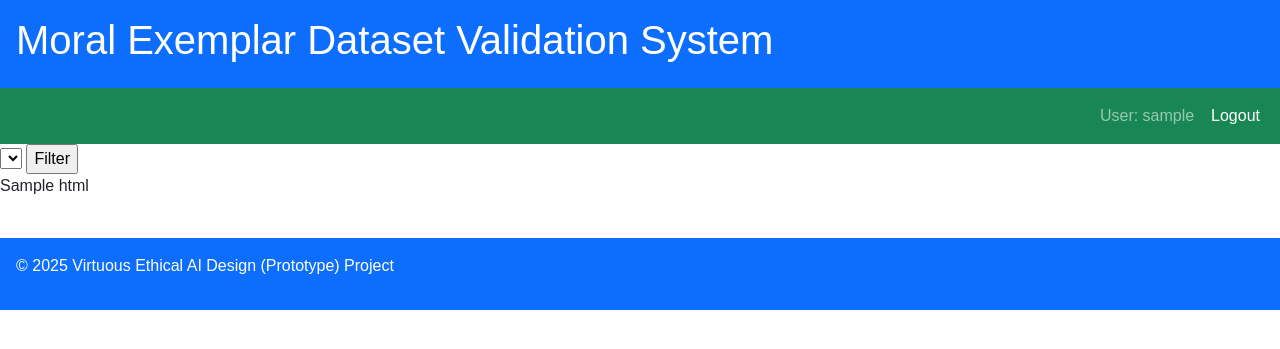
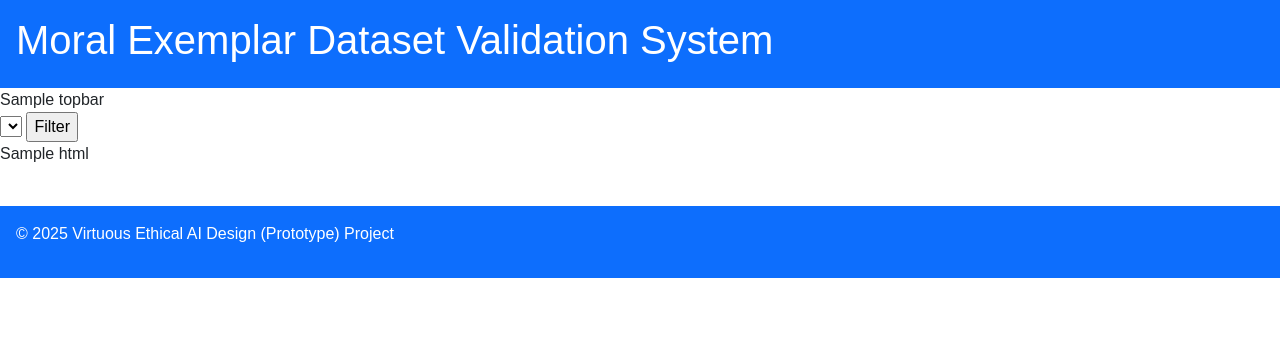
Before and after one commit to haggenso/moral_exemplar, a Flask app: template templates/view.html in a window 1280 px wide. Shown: the top 349 px of the page. Run offline with Flask 3, Linux system fonts and the light colour scheme; the template is opened without the code that fills it: most values are stand-ins (such as "Sample title", 1, 10 or a date in 2020); lists and menus that the app fills with data are empty; some libraries are stand-ins or nearby versions.

Commit message:
Modalise topbar

```diff
--- a/common.py
+++ b/common.py
@@ -1,4 +1,3 @@
-import re
 import html
 
 action_count = 5
--- a/mod_edit.py
+++ b/mod_edit.py
@@ -1,4 +1,5 @@
 import common
+import topbar
 
 import re
 from flask import render_template, url_for, request, session, redirect
@@ -65,7 +66,7 @@ def load(mysql, scenario_id):
 		else:
 			form_data['msg_bar'] = "Editing a Previous Record"
 
-		return render_template('edit.html', form_data=form_data, username=session['username'])
+		return render_template('edit.html', form_data=form_data, topbar = topbar.topbar("edit"))
 
 def save(mysql, scenario_id):
 
--- a/mod_view.py
+++ b/mod_view.py
@@ -1,4 +1,5 @@
 import common
+import topbar
 
 from flask import request, render_template, url_for, session
 
@@ -46,4 +47,4 @@ def view(mysql):
 		item.insert(0, "<A HREF='" + url_for('edit') + "?id=" + str(scenario_id) + "'>Edit</A>")
 		list_of_html.append(common.list_in_TD(item))
 
-	return render_template('view.html', source_choices=source_choices, list_of_html=list_of_html, username=session['username'], editor=session['editor'])
+	return render_template('view.html', source_choices=source_choices, list_of_html=list_of_html, topbar=topbar.topbar("view"))
--- a/templates/index.html
+++ b/templates/index.html
@@ -4,7 +4,6 @@
 <div class="topnav">
   <a class="active" href="/">Home</a>
   <a href="login">Login</a>
-  </div>
 </div>
 
 <div style="padding-left:16px">
--- a/templates/login.html
+++ b/templates/login.html
@@ -4,7 +4,6 @@
 <div class="topnav">
   <a class="active" href="/">Home</a>
 </div>
-
 
 <div style="padding-left:16px">
 <h2>Please Login </h2>
--- a/templates/view.html
+++ b/templates/view.html
@@ -1,23 +1,7 @@
 {% extends "layout.html" %}
 {% block title %}List of Scenarios{% endblock %}
 {% block content %}
-<nav class="navbar navbar-expand-sm navbar-dark bg-success">
-  <div class="container-fluid">
-    <ul class="navbar-nav">
-{% if editor == 1 %}
-      <li class="nav-item">
-        <a class="nav-link active" href="edit?id=new">Admin Dashboard</a>
-      </li>
-{% endif %}
-    </ul>
-    <ul class="navbar-nav navbar-right">
-      <span class="navbar-text">User: {{ username }}&nbsp;&nbsp;</span>
-      <li class="nav-item">
-        <a class="nav-link active" href="logout">Logout</a>
-      </li>
-    </ul>
-  </div>
-</nav>
+{{ topbar | safe }}
 
 <FORM ID="filterForm" METHOD="GET">
 <SELECT NAME="source_id">
```
Also changed, not shown: templates/edit.html (+2 -15 lines), topbar.py (added, +33 -0 lines).
